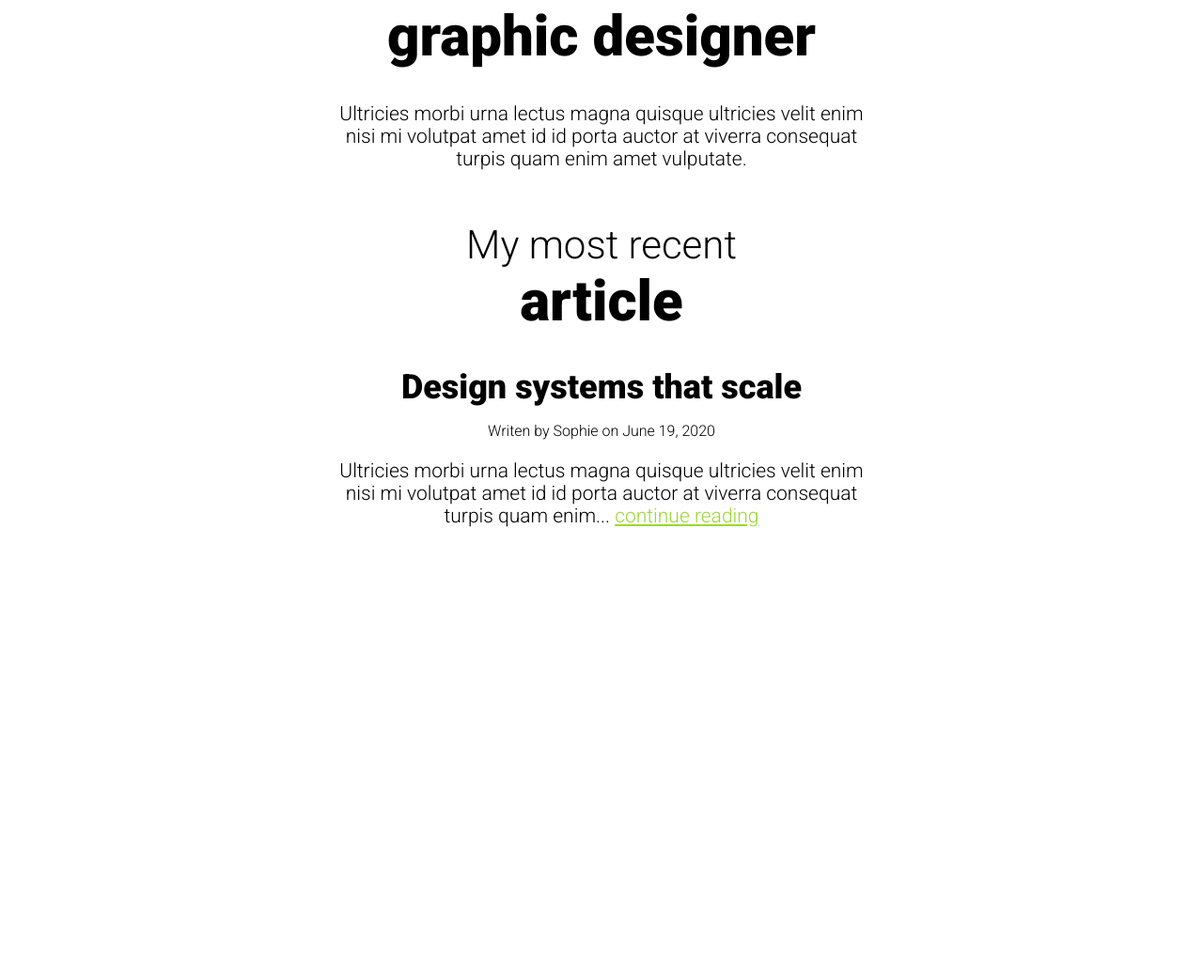
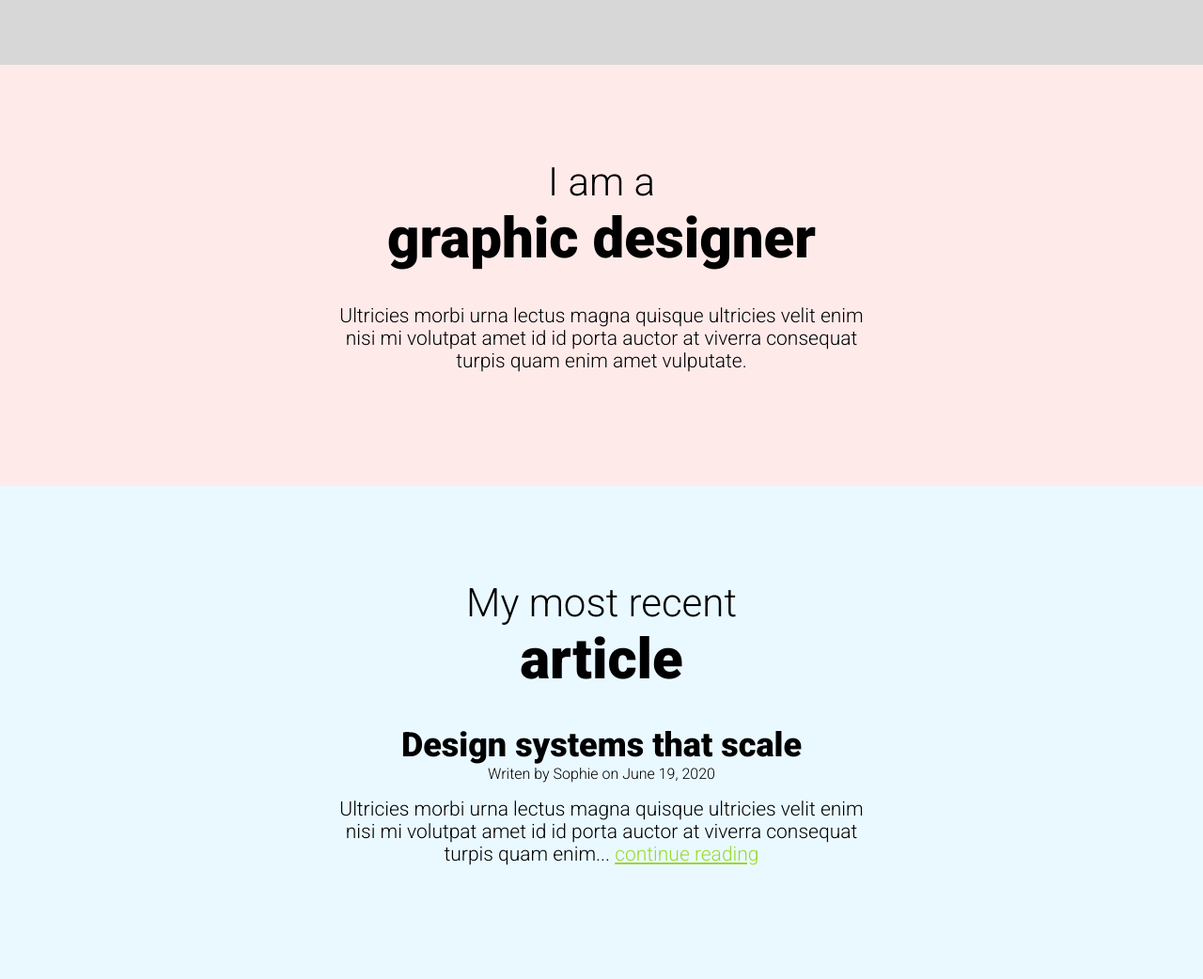
Before and after one commit to zeelna/essential-css-challenges, a website built with Vite: page index.html in a window 1280 px wide. Shown: the part 651-1693 px from the top of the page at 94% size. Before the commit the page ends 1233 px from the top, so only its background shows below. Built offline with nearby package versions, Linux system fonts and the light colour scheme.

Commit message:
added background and improved layout for sections

```diff
--- a/css/style.css
+++ b/css/style.css
@@ -15,14 +15,14 @@ body {
 .container {
     width: 570px;
     margin: 0 auto;
-
+    padding-top: 0;
 }
-
-
 
 /* Text styling*/
 h1, h2, h3, h4, h5, h6, p {
     font-weight: 300;
+    padding-top: 0;
+    margin-top: 0;
 }
 
 .bold {
@@ -40,7 +40,6 @@ h1 span {
 
 h2 {
     font-size: 2.625rem; /* 42*/
-    padding-top: 20px;
 }
 
 h2 span{
@@ -68,3 +67,21 @@ a {
 a:hover, a:focus {
     color: #131313;
 }
+
+/* Layout and background*/
+.section-one {
+    background-color: #D7D7D7;
+}
+
+.section-two {
+    background-color: #FFEAEA;
+}
+
+.section-three {
+    background-color: #EAF9FF;
+    width: 100%;
+}
+
+section {
+    padding: 100px 0;
+}
--- a/index.html
+++ b/index.html
@@ -10,12 +10,20 @@
         <title>HTML & CSS Fundamentals | Challenges</title>
     </head>
     <body>
+        <section class="section-one">
             <div class="container">
                 <h1>Hello, my name is <span class="bold newline">Sophie</span></h1>
                 <img src="/img/sophie.png" alt="Sophie's profile picture" />
+            </div>
+        </section>
+        <section class="section-two">
+            <div class="container">
                 <h2>I am a <span class="bold newline">graphic designer</span></h2>
                 <p>Ultricies morbi urna lectus magna quisque ultricies velit enim nisi mi volutpat amet id id porta auctor at viverra consequat turpis quam enim amet vulputate.</p>
-
+            </div>
+        </section>
+        <section class="section-three">
+            <div class="container">
                 <h2>My most recent <span class="bold newline">article</span></h2>
                 <article>
                     <h3 class="bold newline">Design systems that scale</h3>
@@ -23,5 +31,6 @@
                     <p>Ultricies morbi urna lectus magna quisque ultricies velit enim nisi mi volutpat amet id id porta auctor at viverra consequat turpis quam enim... <a href="#">continue reading</a></p>
                 </article>
             </div>
+        </section>
     </body>
 </html>
```
Lines whose indentation alone changed are shown as unchanged.
